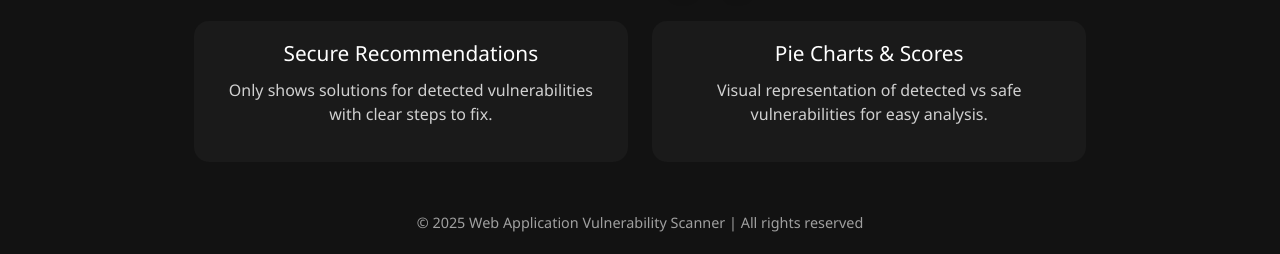
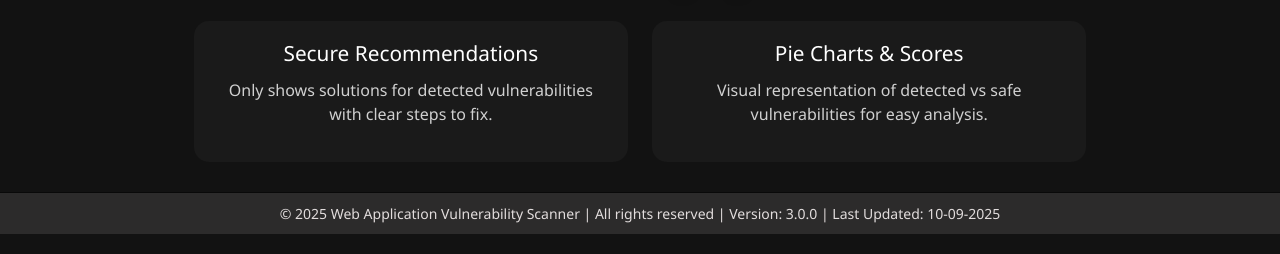
Before and after one commit to divesh-bhakari/webappscanner, a Flask app: page / in a window 1280 px wide. Shown: the part 819-1073 px from the top of the page. Run offline with Flask 3, Linux system fonts and the light colour scheme.

Commit message:
1st increment -version and last updated

```diff
--- a/app.py
+++ b/app.py
@@ -264,6 +264,17 @@ def robots_scan(url):
         return "Error fetching robots.txt"
     return "No robots.txt found"
 
+# -------------------------
+# Versioning Info
+# -------------------------
+APP_VERSION = "3.0.0"
+LAST_UPDATED = datetime.now()  # Automatically uses today's date
+@app.context_processor
+def inject_version_info():
+    # Makes version info available in all templates
+    return dict(app_version=APP_VERSION, last_updated=LAST_UPDATED.strftime("%d-%m-%Y"))
+
+
 # --------------------------
 # Flask Routes
 # --------------------------
--- a/templates/index.html
+++ b/templates/index.html
@@ -183,7 +183,20 @@ footer { text-align:center; color:#a0a0a0; padding:20px 0; font-size:0.9rem; }
 
 </div>
 
-<footer>&copy; 2025 Web Application Vulnerability Scanner | All rights reserved</footer>
+<footer style="
+    text-align: center;
+    padding: 10px 0;
+    background: #2c2b2b;  /* Matches page background */
+    color: #e2dddd;       /* Soft gray text */
+    font-size: 14px;
+    border-top: 1px solid #090909;
+    position: relative;
+    bottom: 0;
+    width: 100%;
+">
+    &copy; 2025 Web Application Vulnerability Scanner | All rights reserved |
+    Version: {{ app_version }} | Last Updated: {{ last_updated }}
+</footer>
 
 </body>
 </html>
```
